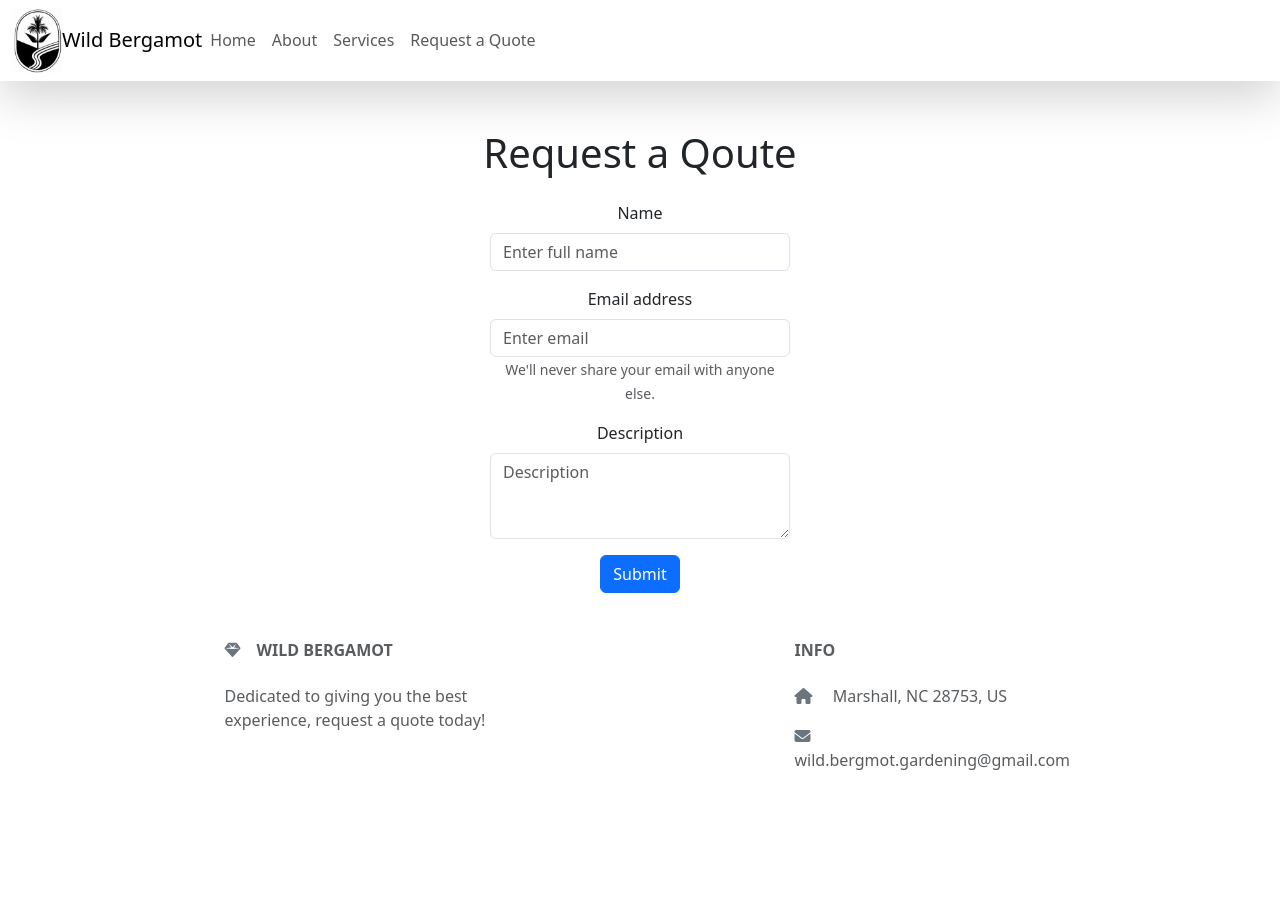
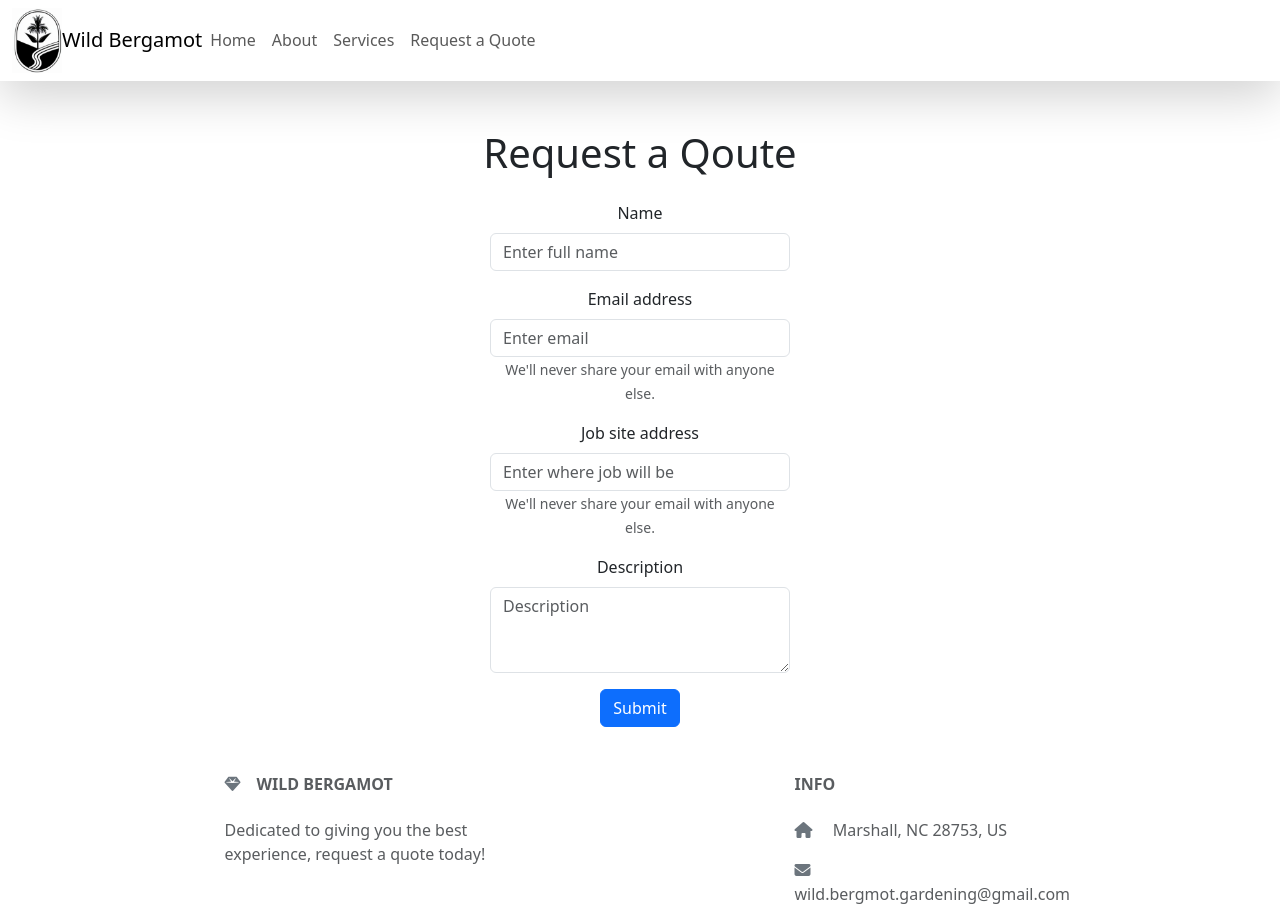
Before and after one commit to johnboy514/landscapingwildbergamot, a React (Create React App) app: page /request-a-quote in a window 1280 px wide. Before the commit the page ends 800 px from the top, so only its background shows below. Built offline with nearby package versions, Linux system fonts and the light colour scheme.

Commit message:
added job site to request a quote

```diff
--- a/src/components/RequestAQuote.js
+++ b/src/components/RequestAQuote.js
@@ -10,9 +10,18 @@ function RequestAQuote() {
         <Form.Label>Name</Form.Label>
         <Form.Control type="text" placeholder="Enter full name" />
       </Form.Group>
+
       <Form.Group className="mb-3" controlId="formBasicEmail">
         <Form.Label>Email address</Form.Label>
         <Form.Control type="email" placeholder="Enter email" />
+        <Form.Text className="text-muted">
+          We'll never share your email with anyone else.
+        </Form.Text>
+      </Form.Group>
+
+      <Form.Group className="mb-3" controlId="formBasicLocation">
+        <Form.Label>Job site address</Form.Label>
+        <Form.Control type="location" placeholder="Enter where job will be" />
         <Form.Text className="text-muted">
           We'll never share your email with anyone else.
         </Form.Text>
```
